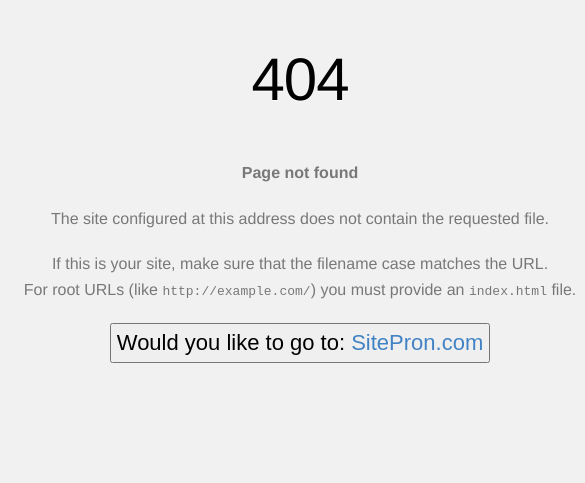
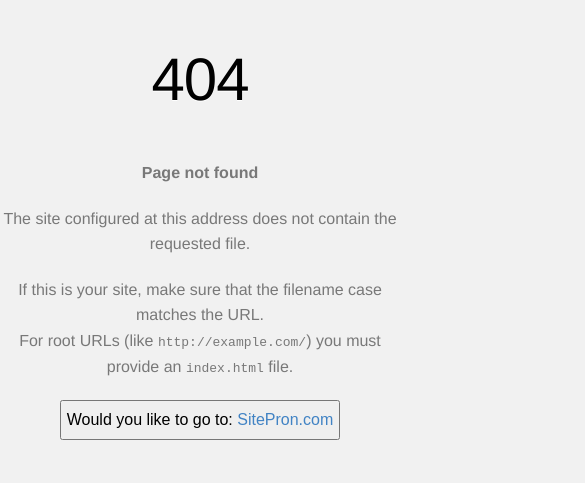
Before and after one commit to bonfire9/develop, a plain HTML site: page index.html in a window 390 px wide. Shown: the top 483 px of the page, 585 px wide, since content can reach past the window. Drawn offline with Linux system fonts and the light colour scheme.

Commit message:
site style

```diff
--- a/index.html
+++ b/index.html
@@ -3,7 +3,7 @@
 <html lang="en">
   <head>
     <meta charset="utf-8">
-    <meta name="viewport" content="width=device-width, initial-scale=1.0">
+    <meta name="viewport" content="width=device-width, initial-scale=1">
     <title>Page not found</title>
     <style type="text/css" media="screen">
       body {
@@ -12,12 +12,12 @@
         font-family: "Helvetica Neue", Helvetica, Arial, sans-serif;
       }
 
-      .container { margin: 50px auto 40px auto; width: 600px; text-align: center; }
+      .container { margin: 50px auto 40px auto; width: 400px; text-align: center; }
 
       a { color: #4183c4; text-decoration: none; }
       a:hover { text-decoration: underline; }
 
-      h1 { width: 800px; position:relative; left: -100px; letter-spacing: -1px; line-height: 60px; font-size: 60px; font-weight: 100; margin: 0px 0 50px 0; text-shadow: 0 1px 0 #fff; }
+      h1 { width: 100%; text-align: center; letter-spacing: -1px; line-height: 60px; font-size: 60px; font-weight: 100; margin: 0px 0 50px 0; text-shadow: 0 1px 0 #fff; }
       p { color: rgba(0, 0, 0, 0.5); margin: 20px 0; line-height: 1.6; }
 
       ul { list-style: none; margin: 25px 0; padding: 0; }
@@ -37,9 +37,9 @@
       button:hover span{
         text-decoration: underline;
       }
-      @media only screen and (max-width: 600px) {
+      @media only screen and (max-width: 400px) {
         button {
-          font-size: 22px;
+          font-size: 16px;
           height: 40px;
         }
       }
```
